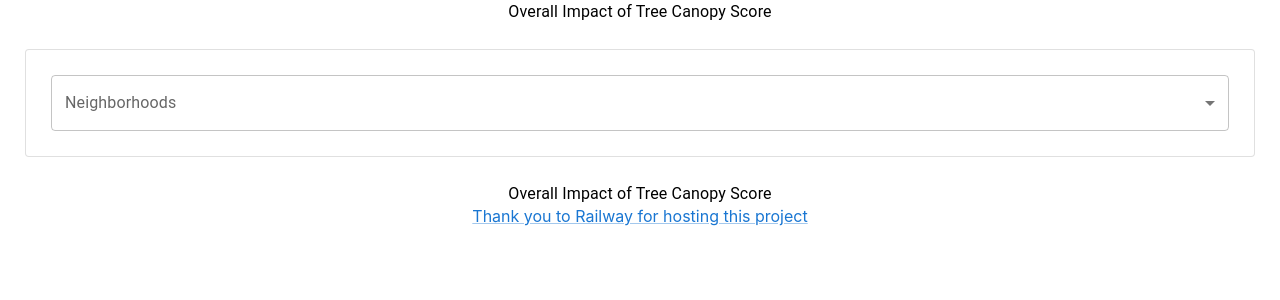
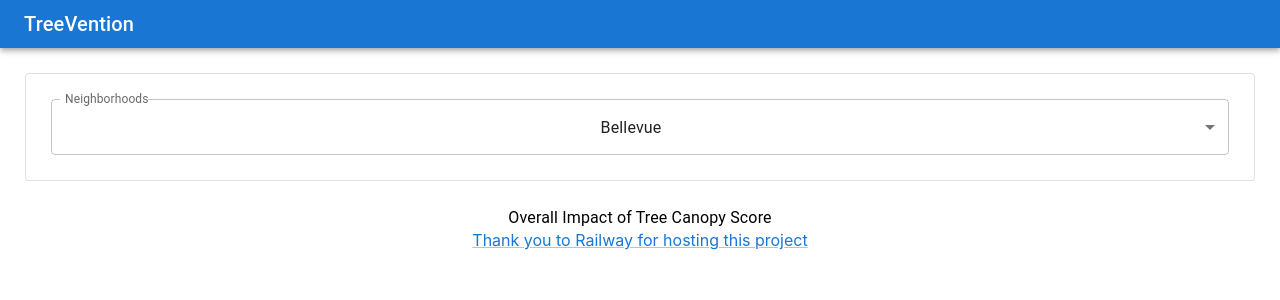
Before and after one commit to elysiaroscoe/Treevue, a React (Create React App) app: page / in a window 1280 px wide. Shown: the top 300 px of the page. Built offline with nearby package versions, Linux system fonts and the light colour scheme.

Commit message:
attempting new query pattern

```diff
--- a/src/components/Header.jsx
+++ b/src/components/Header.jsx
@@ -1,10 +1,16 @@
 import React from 'react'
-import { Typography } from '@mui/material'
+import { Typography, AppBar, Toolbar } from '@mui/material'
 
 export const Header = () => {
   return (
     <>
-      <Typography>Overall Impact of Tree Canopy Score</Typography>
+      <AppBar position="static">
+  <Toolbar variant="dense">
+    <Typography variant="h6" color="inherit" component="div">
+      TreeVention
+    </Typography>
+  </Toolbar>
+</AppBar>
     </>
   )
 }
--- a/src/components/Main.jsx
+++ b/src/components/Main.jsx
@@ -9,17 +9,15 @@ import axios from "axios"
 const optionsList = ["Bellevue","Bridle Trails",	"Northwest Bellevue",	"BelRed",	"Downtown",	"Crossroads",	"Northeast Bellevue",	"Lake Hills",	"Wilburton",	"West Bellevue",	"Woodridge",	"West Lake Sammamish",	"Eastgate",	"Factoria",	"Newport",	"Somerset",	"Cougar Mountain / Lakemont"]
 export const Main = () => {
 
-  const [selectedNeighborhood, setSelectedNeighborhood] = useState(undefined)
+  const [selectedNeighborhood, setSelectedNeighborhood] = useState("Bellevue")
   const [queryData, setQueryData] = useState(undefined)
 
 
   const handleChange = (event) => {
     setSelectedNeighborhood(event.target.value)
     const data = async ()=> {
-      const response = await axios.get(`https://treevention.up.railway.app/suburb_rating?suburb=${selectedNeighborhood}`)
-      setQueryData(response)
-    }
-    data()
+      return await axios.get(`https://treevention.up.railway.app/suburb_rating?suburb=${selectedNeighborhood}`)}
+      setQueryData(data)
     console.log(data)
   }
 
```
